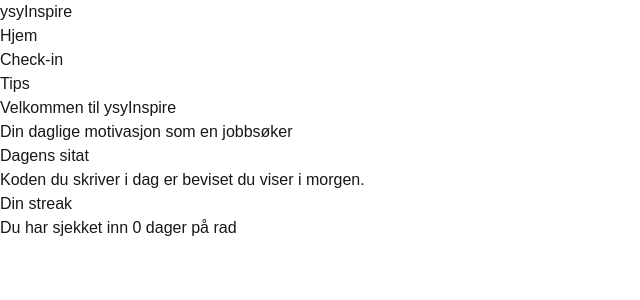
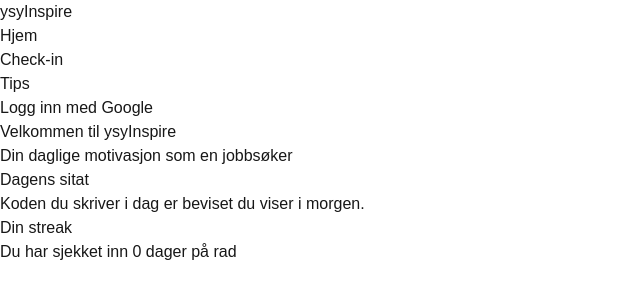
Before and after one commit to Nejsa/ysyInspire, a Next.js app: page / in a window 1280 px wide. Shown: the top 300 px of the page, without its empty margins (0-640 px from the left). Built offline with nearby package versions, Linux system fonts and the light colour scheme; no server answers.

Commit message:
feat: add Google authentication with NextAuth

```diff
--- a/package.json
+++ b/package.json
@@ -10,6 +10,7 @@
   },
   "dependencies": {
     "next": "16.2.2",
+    "next-auth": "^4.24.13",
     "react": "19.2.4",
     "react-dom": "19.2.4"
   },
--- /dev/null
+++ b/src/app/api/auth/[...nextauth]/route.js
@@ -0,0 +1,13 @@
+import NextAuth from "next-auth";
+import GoogleProvider from "next-auth/providers/google";
+
+const handler = NextAuth({
+  providers: [
+    GoogleProvider({
+      clientId: process.env.GOOGLE_CLIENT_ID,
+      clientSecret: process.env.GOOGLE_CLIENT_SECRET,
+    }),
+  ],
+});
+
+export { handler as GET, handler as POST };
--- a/src/app/layout.js
+++ b/src/app/layout.js
@@ -17,6 +17,7 @@ export const metadata = {
 };
 
 import Navbar from "@/components/Navbar";
+import AuthProvider from "@/components/SessionProvider";
 
 export default function RootLayout({ children }) {
   return (
@@ -25,8 +26,10 @@ export default function RootLayout({ children }) {
       className={`${geistSans.variable} ${geistMono.variable} h-full antialiased`}
     >
       <body className="min-h-full flex flex-col">
-        <Navbar />
-        {children}
+        <AuthProvider>
+          <Navbar />
+          {children}
+        </AuthProvider>
       </body>
     </html>
   );
--- a/src/components/Navbar.jsx
+++ b/src/components/Navbar.jsx
@@ -1,5 +1,11 @@
 /* eslint-disable @next/next/no-html-link-for-pages */
+"use client";
+
+import { useSession, signIn, signOut } from "next-auth/react";
+
 export default function Navbar() {
+  const { data: session } = useSession();
+
   return (
     <nav>
       <p>ysyInspire</p>
@@ -14,6 +20,11 @@ export default function Navbar() {
           <a href="tips">Tips</a>
         </li>
       </ul>
+      {session ? (
+        <button onClick={() => signOut()}>Logg ut</button>
+      ) : (
+        <button onClick={() => signIn("google")}>Logg inn med Google</button>
+      )}
     </nav>
   );
 }
--- /dev/null
+++ b/src/components/SessionProvider.jsx
@@ -0,0 +1,7 @@
+"use client";
+
+import { SessionProvider } from "next-auth/react";
+
+export default function AuthProvider({ children }) {
+  return <SessionProvider>{children}</SessionProvider>;
+}
```
Also changed, not shown: 1 other file (tests, documents, lock files or other folders).
